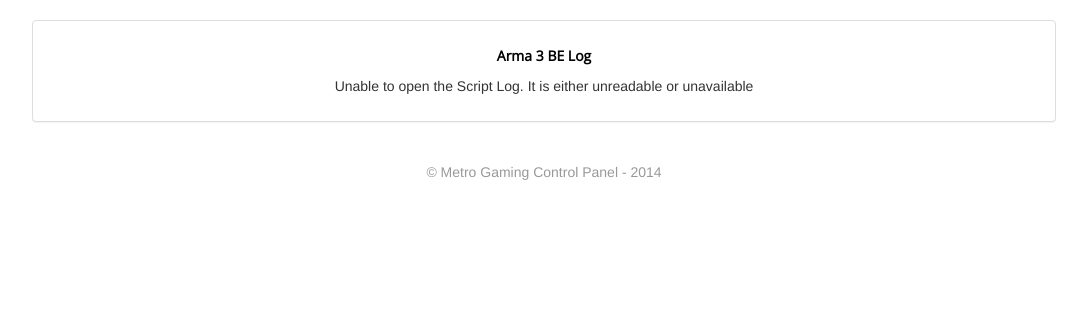
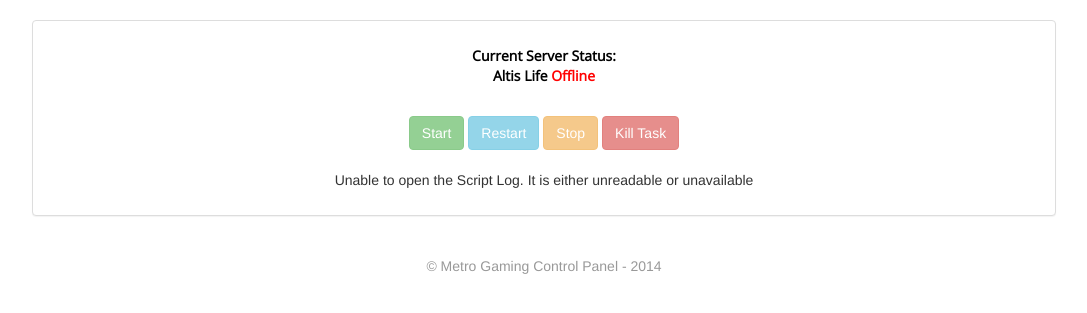
Before and after one commit to Shizles/Admin_Control_Panel, a PHP site: page /servercontrol.php in a window 1280 px wide. Shown: the part 52-365 px from the top of the page, without its empty margins (96-1183 px from the left). Run offline with PHP 8.4, Linux system fonts and the light colour scheme; the visitor is signed in with stand-in values (Sample User, id 1); data that the repository does not hold is empty; some libraries are stand-ins or nearby versions.

Commit message:
added server control buttons

```diff
--- a/servercontrol.php
+++ b/servercontrol.php
@@ -25,8 +25,28 @@
       <script src="https://oss.maxcdn.com/libs/html5shiv/3.7.0/html5shiv.js"></script>
       <script src="https://oss.maxcdn.com/libs/respond.js/1.4.2/respond.min.js"></script>
     <![endif]-->
+ <script>
+	function play(){
+		 var audio = document.getElementById("audio");
+		 audio.play();
+	}
+</script>
+
+
 	</head>
   <body>
+	<script>
+		var warning = true;
+		window.onbeforeunload = function() {
+		  if (warning) {
+			return "WHY U HEF TO LEAVE? U KILL DEH SERVER DEN LEAVE?! U MAKE US CYI EVRY TYIME... >.<";
+			}
+		}
+
+		$('form').submit(function() {
+		   window.onbeforeunload = null;
+		});
+	</script>
   	<?php include ('assets/scripts/navbar.php'); ?>
 
 	<!-- main -->
@@ -37,7 +57,38 @@
 
 	<div class="panel panel-default">
 		<div class="panel-body">
-			<h5>Arma 3 BE Log</h5>
+			<h5>Current Server Status:<br>
+			Altis Life
+			<?php
+
+			function getStatus($ip,$port){
+			   $socket = @fsockopen($ip, $port, $errorNo, $errorStr, 3);
+			   if(!$socket) return "<font color='RED' />Offline</font>";
+				 else return "<font color='GEREN' />Online</font>";
+			}
+
+			echo getStatus("127.0.0.1", "2302");
+			?>
+			</h5>
+
+		<br>
+
+		<!-- Start the server if it is not online -->
+		<button type="button" class="btn btn-success" <?php if($_SESSION['Privilege'] <= 4) { echo 'disabled'; } ?> >Start</button>
+
+		<!-- Announced save and restart -->
+		<button type="button" class="btn btn-info" <?php if($_SESSION['Privilege'] <= 4) { echo 'disabled'; } ?> >Restart</button>
+
+		<!-- Stops the server after a pause -->
+		<button type="button" class="btn btn-warning" <?php if($_SESSION['Privilege'] <= 4) { echo 'disabled'; } ?> >Stop</button>
+
+		<!-- KILLS THE SERVER AWMMGGG!!! -->
+		<button type="button" class="btn btn-danger" onclick="play()" <?php if($_SESSION['Privilege'] <= 0) { echo 'disabled'; } ?> >Kill Task</button>
+		<audio id="audio" src="http://217.23.2.242/control/assets/sounds/taskkill.mp3" ></audio>
+
+		<br>
+		<br>
+
 			<?php
 				$file = "C:\Program Files (x86)\Steam\SteamApps\common\Arma 3\TADST\Life\BattlEye\scripts.log";
 				if (file_exists($file) && is_readable($file)){
@@ -49,9 +100,10 @@
 					fclose($read);
 				}
 				else{
-						echo "<p>Unable to open the Script Log. It is either unreadable or unavailable</p>";
+					echo "<p height='550px' overflow='scroll'>Unable to open the Script Log. It is either unreadable or unavailable</p>";
 				}
 			?>
+
 	</div>
 		</div>
 
```
Also changed, not shown: viewplayer.php (+15 -0 lines), 1 other file. Lines whose indentation alone changed are shown as unchanged.
